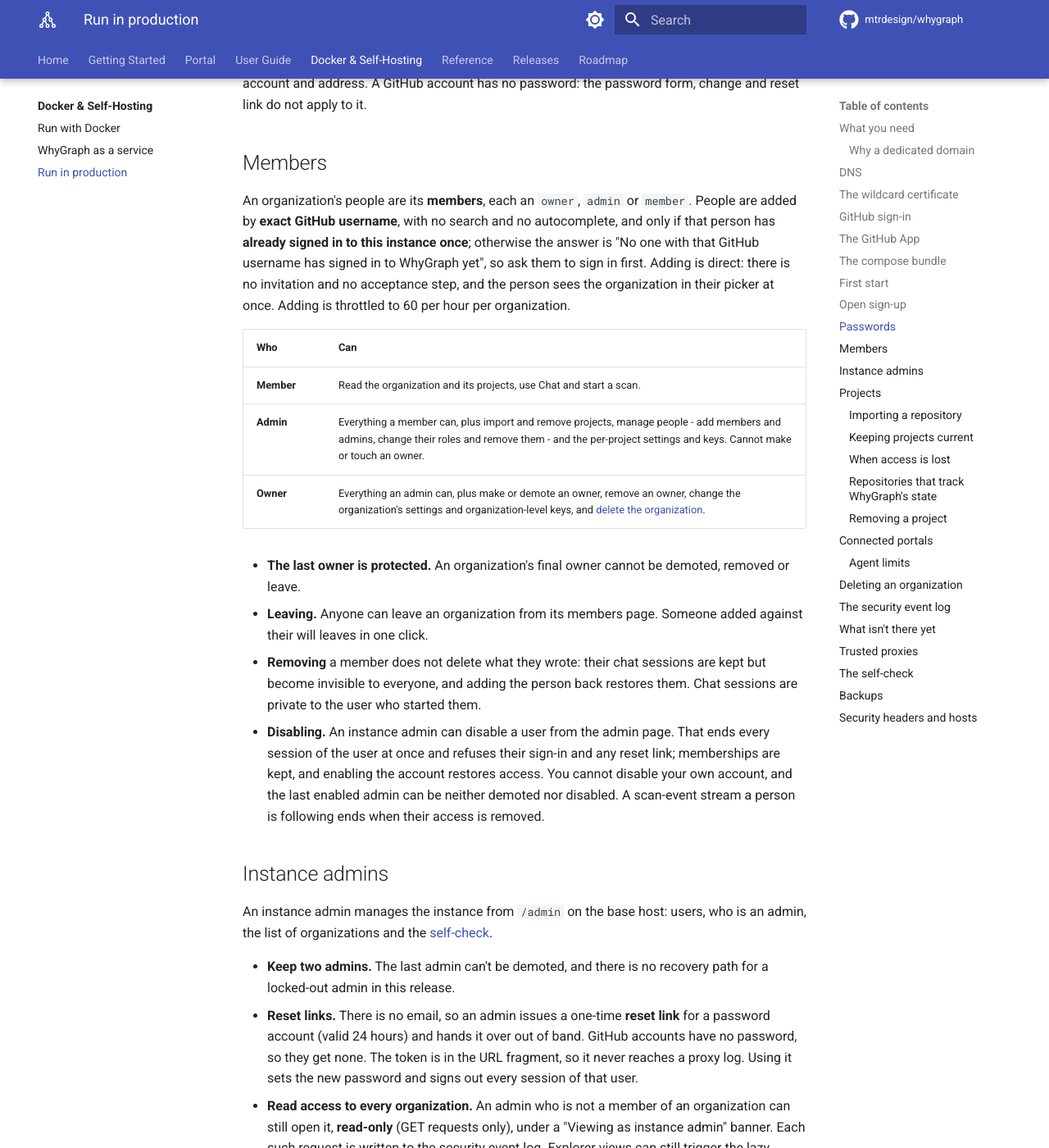
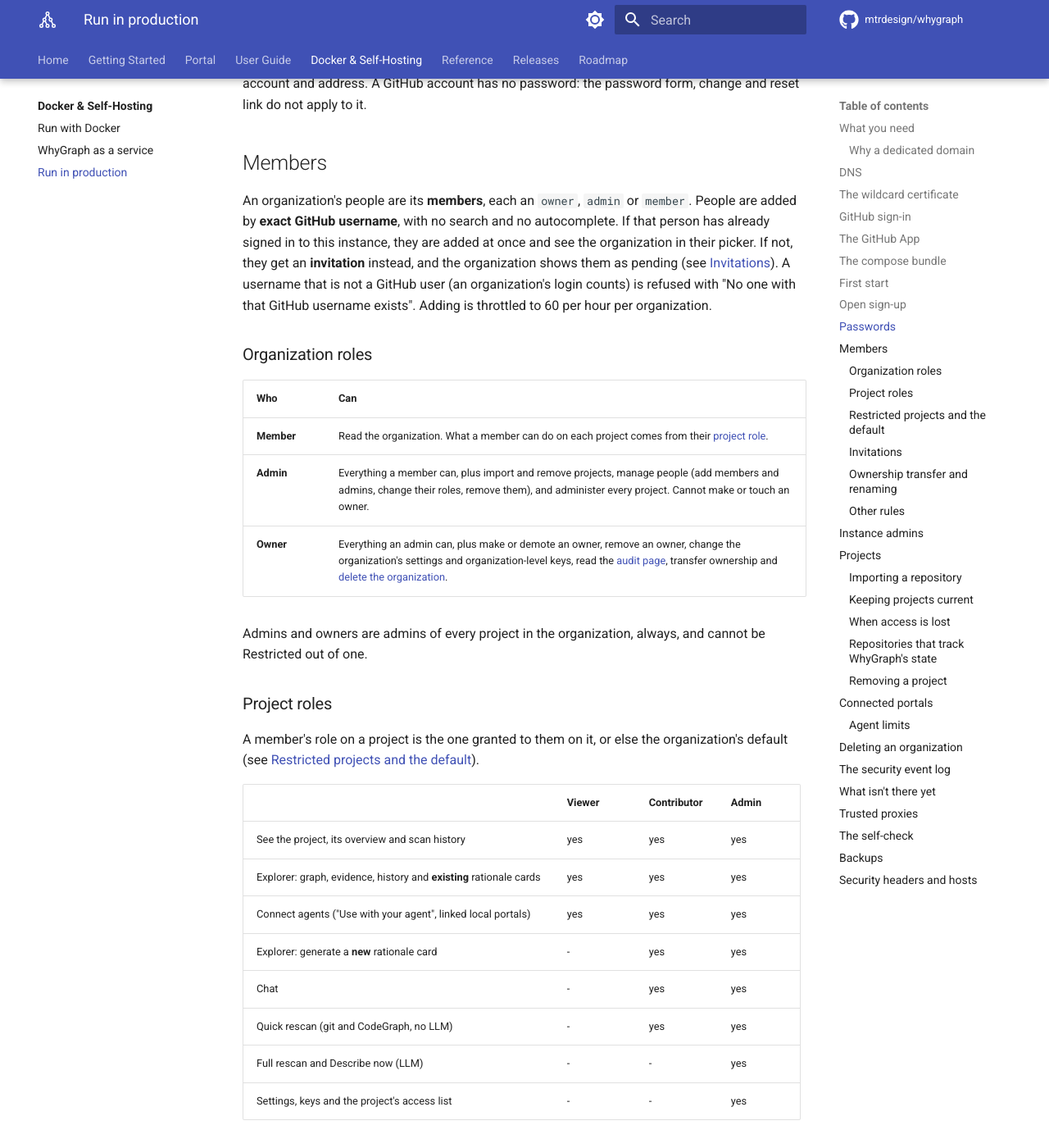
Before and after one commit to mtrdesign/whygraph, an MkDocs documentation site: the page built from docs/deploy/production.md, in a window 1280 px wide and 1400 px high, scrolled down 6944 px. Shown: the whole window at 82% size. Built offline with MkDocs 1.6.1 and Material for MkDocs 9.7.7, drawn with Linux system fonts in a browser that asks for light colours; comment, search, counter and statistics services are not loaded; some of the changed text lies outside the part shown.

Commit message:
M2f-1 steps 11-12: e2e journey and docs

```diff
--- a/docs/deploy/production.md
+++ b/docs/deploy/production.md
@@ -253,17 +253,70 @@
 ## Members
 
 An organization's people are its **members**, each an `owner`, `admin` or `member`. People are added by
-**exact GitHub username**, with no search and no autocomplete, and only if that person has **already
-signed in to this instance once**; otherwise the answer is "No one with that GitHub username has signed
-in to WhyGraph yet", so ask them to sign in first. Adding is direct: there is no invitation and no
-acceptance step, and the person sees the organization in their picker at once. Adding is throttled to
-60 per hour per organization.
+**exact GitHub username**, with no search and no autocomplete. If that person has already signed in to
+this instance, they are added at once and see the organization in their picker. If not, they get an
+**invitation** instead, and the organization shows them as pending (see [Invitations](#invitations)).
+A username that is not a GitHub user (an organization's login counts) is refused with "No one with that
+GitHub username exists". Adding is throttled to 60 per hour per organization.
+
+### Organization roles
 
 | Who | Can |
 |---|---|
-| **Member** | Read the organization and its projects, use Chat and start a scan. |
-| **Admin** | Everything a member can, plus import and remove projects, manage people - add members and admins, change their roles and remove them - and the per-project settings and keys. Cannot make or touch an owner. |
-| **Owner** | Everything an admin can, plus make or demote an owner, remove an owner, change the organization's settings and organization-level keys, and [delete the organization](#deleting-an-organization). |
+| **Member** | Read the organization. What a member can do on each project comes from their [project role](#project-roles). |
+| **Admin** | Everything a member can, plus import and remove projects, manage people (add members and admins, change their roles, remove them), and administer every project. Cannot make or touch an owner. |
+| **Owner** | Everything an admin can, plus make or demote an owner, remove an owner, change the organization's settings and organization-level keys, read the [audit page](#the-security-event-log), transfer ownership and [delete the organization](#deleting-an-organization). |
+
+Admins and owners are admins of every project in the organization, always, and cannot be Restricted out
+of one.
+
+### Project roles
+
+A member's role on a project is the one granted to them on it, or else the organization's default (see
+[Restricted projects and the default](#restricted-projects-and-the-default)).
+
+| | Viewer | Contributor | Admin |
+|---|---|---|---|
+| See the project, its overview and scan history | yes | yes | yes |
+| Explorer: graph, evidence, history and **existing** rationale cards | yes | yes | yes |
+| Connect agents ("Use with your agent", linked local portals) | yes | yes | yes |
+| Explorer: generate a **new** rationale card | - | yes | yes |
+| Chat | - | yes | yes |
+| Quick rescan (git and CodeGraph, no LLM) | - | yes | yes |
+| Full rescan and Describe now (LLM) | - | - | yes |
+| Settings, keys and the project's access list | - | - | yes |
+
+A viewer never causes LLM spend: no chat, no new rationale card and no lazy description backfill,
+whether they use the Explorer, a connected portal or an agent.
+
+### Restricted projects and the default
+
+The organization's **default project role** (`contributor`, `viewer` or `none`) is what a member gets on
+a project they have no grant on. The owner sets it under the organization's settings. A project's admin
+can mark the project **Restricted**: then only admins, owners and people with an explicit grant can see
+it, whatever the default. A project a person cannot see is not found for them (404), in lists, in
+URLs and over the API. Grants are managed on the project's **Access** tab. Promoting someone to admin or
+owner drops their grants, since the role already covers every project. When a person loses access (the
+project turns Restricted, the default drops to `none`, a grant is removed or the person is demoted),
+their [connection tokens](#connected-portals) for that project are revoked at once.
+
+### Invitations
+
+An invitation names a GitHub username, an organization role and, optionally, project grants (not for
+admins and owners). **No mail is sent**: tell the person to sign in to this instance with that GitHub
+account. On their next sign-in the invitation is redeemed, they become a member and the grants are
+applied. An invitation is valid for 14 days and there is one open invitation per person per
+organization. Admins can revoke it from the members page, and only owners can revoke an owner
+invitation.
+
+### Ownership transfer and renaming
+
+- **Transfer.** An owner can make another member the owner and become an admin in one step, by typing
+  the organization's slug to confirm.
+- **Rename.** An owner can change the organization's display name. The slug (and so the host) never
+  changes.
+
+### Other rules
 
 - **The last owner is protected.** An organization's final owner cannot be demoted, removed or leave.
 - **Leaving.** Anyone can leave an organization from its members page. Someone added against their will
@@ -290,8 +343,8 @@
   proxy log. Using it sets the new password and signs out every session of that user.
 - **Read access to every organization.** An admin who is not a member of an organization can still
   open it, **read-only** (GET requests only), under a "Viewing as instance admin" banner. Each such
-  request is written to the security event log. Explorer views can still trigger the lazy backfill
-  with that organization's keys, exactly as a member's views do.
+  request is written to the security event log. These reads never trigger the lazy description
+  backfill, so an admin's reading spends none of the organization's LLM keys.
 - **There is no admin mode.** Admin powers are always on for the session, so a stolen admin cookie
   gives up to 30 days of reading every organization and issuing reset links. Protect admin accounts:
   a long unique passphrase, a trusted device, and the event log below.
@@ -380,7 +433,7 @@
 
 ### Removing a project
 
-Owners and admins remove a project from its settings, by typing the project's name. That deletes the
+Only organization admins and owners remove a project (a project admin who is only a project role holder cannot), from its settings, by typing the project's name. That deletes the
 server copy - with its history, descriptions, rationale cards and chat sessions - and every scan of
 it. The repository on GitHub is not touched; importing it again starts from scratch.
 
@@ -475,10 +528,14 @@
 | `github_login_released` | A username moved to another account and was taken from the older one. |
 | `member_added`, `member_add_refused` | A member was added, or the attempt was refused (with the reason and the username tried). |
 | `member_role_changed`, `member_removed`, `member_left` | A role changed, or someone was removed or left. |
+| `invitation_created`, `invitation_revoked`, `member_joined_by_invite` | An invitation was made or revoked, or redeemed at sign-in. |
+| `project_grant_added`, `project_grant_changed`, `project_grant_removed` | A project grant changed. |
+| `project_restricted_changed` | A project was marked or unmarked Restricted. |
+| `org_renamed`, `org_default_role_changed`, `org_ownership_transferred` | An owner renamed the organization, changed its default project role or transferred ownership. |
 | `user_disabled`, `user_enabled` | An instance admin disabled or enabled an account. |
 | `github_app_authorized` | Someone authorized the GitHub App, or installed it, from the import page. |
 | `github_account_mismatch` | That authorization was for a different GitHub account than the signed-in one, and was refused. |
-| `project_imported` | A repository was imported. |
+| `project_imported`, `project_removed` | A repository was imported, or a project was removed. |
 | `connection_authorized`, `connection_token_issued`, `connection_token_refused`, `connection_revoked` | A member allowed a connected portal, its token was issued, a token exchange was refused, or a token was revoked (with the reason). |
 | `project_access_lost`, `project_access_restored` | A project lost its GitHub access (with the reason), or got it back. |
 | `webhook_rejected` | A webhook delivery had a missing or wrong signature. |
@@ -486,14 +543,23 @@
 
 Each carries the event, the user, the target user, the client address and the host. A password
 sign-in failure shows only the first 3 characters of the email and its domain. No token, code, state,
-secret or password is ever logged.
+secret or password is ever logged or stored: every value passes through token redaction first.
 
-They go to the portal's normal log: `docker compose logs portal`. A persistent audit table is not part
-of this release, so ship the log somewhere if you need history.
+They go to the portal's normal log (`docker compose logs portal`) and, in production, **also to the
+portal's database**, where they are kept for **400 days** and then deleted.
+
+- **The audit page.** Owners see an **Audit** page for their organization, filterable by event, person
+  and date, 50 events to a page. **Download CSV** exports the same filter (at most 50,000 rows). A cell
+  that starts with `=`, `+`, `-` or `@` is prefixed with `'` so a spreadsheet does not run it.
+- **Instance admins** have the same list on `/admin` for events that belong to no organization and for
+  organizations that were deleted.
+- Rows record **attempts**, so a refused action is there too. A busy portal drops rows rather than
+  slowing requests (and logs a warning); the log line is always written.
+- An instance admin's reads are recorded at most once per hour per organization.
 
 ## What isn't there yet
 
-- **Email**: no verification and no reset mail (GitHub sign-in needs none), and no invitations: members are added directly.
+- **Email**: no verification and no reset mail (GitHub sign-in needs none). An invitation sends no mail either: the person has to be told to sign in.
 - **Agents and MCP**: there is no `/mcp` endpoint in production, and a server copy gets no agent
   files or git hooks. Agents reach a production portal's projects through a developer's
   [connected portal](#connected-portals).
```
Also changed, not shown: docs/portal/platform-projects.md (+8 -0 lines), docs/portal/projects.md (+7 -1 lines), 5 other files.
